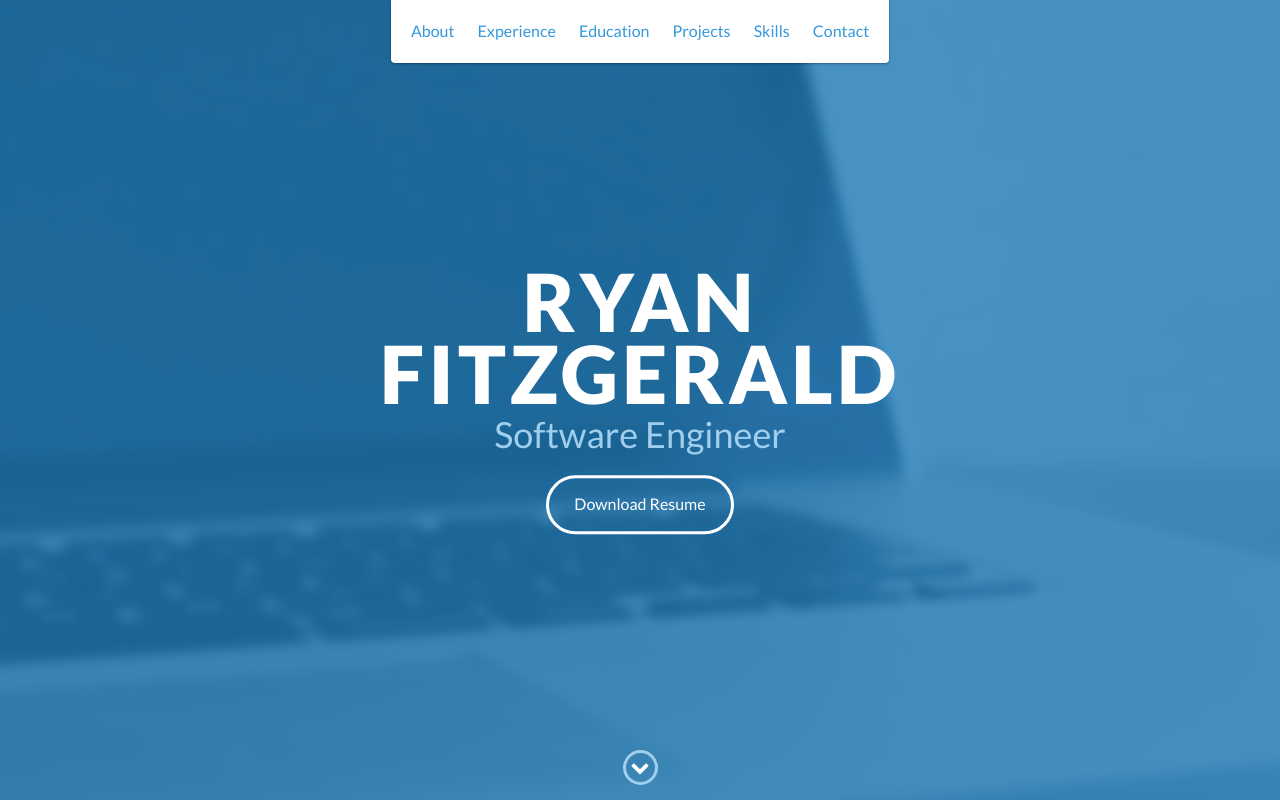
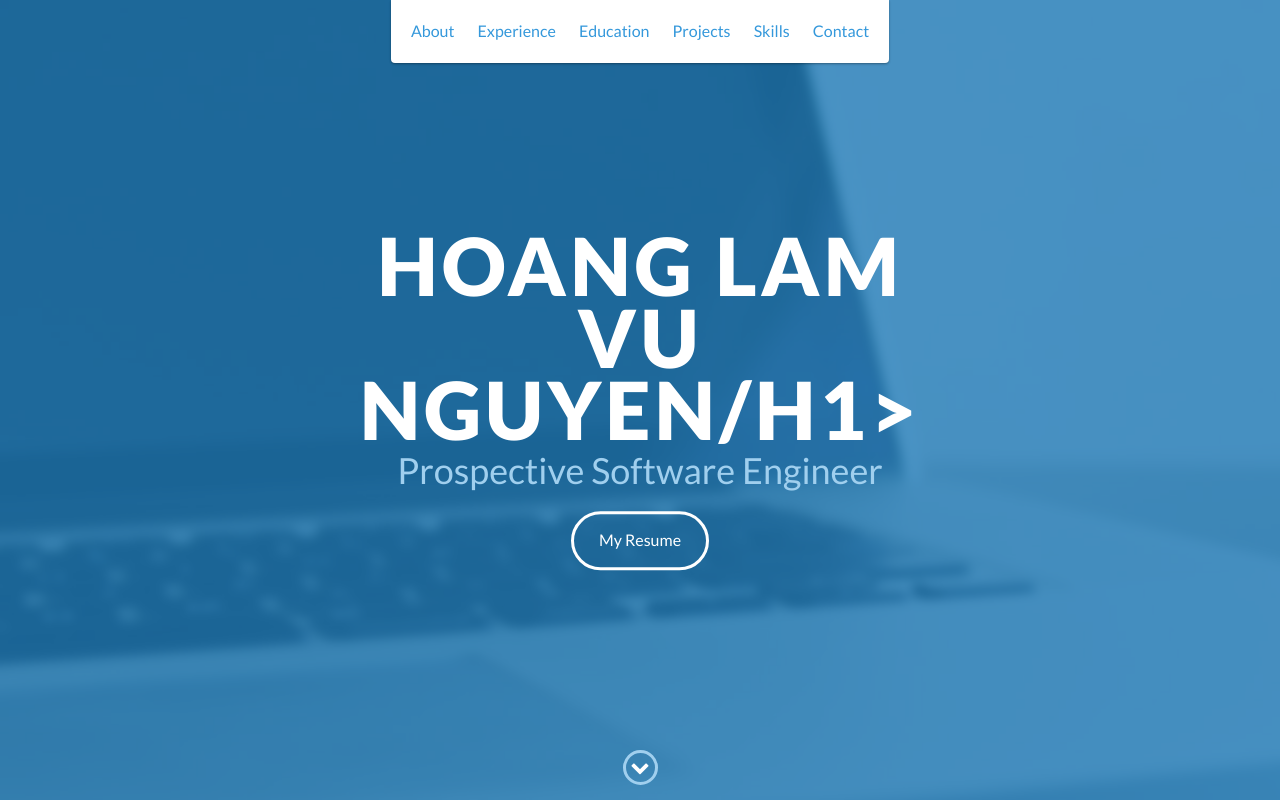
Before and after one commit to hoanglamvu/hoanglamvu.github.io, a plain HTML site: page index.html in a window 1280 px wide. Shown: the top 800 px of the page. Drawn offline with nearby package versions, Linux system fonts and the light colour scheme.

Commit message:
Update index.html

```diff
--- a/index.html
+++ b/index.html
@@ -48,9 +48,9 @@
 
     <div id="lead">
         <div id="lead-content">
-            <h1>Ryan Fitzgerald</h1>
-            <h2>Software Engineer</h2>
-            <a href="#" class="btn-rounded-white">Download Resume</a>
+            <h1>Hoang Lam Vu Nguyen/h1>
+            <h2>Prospective Software Engineer</h2>
+            <a href="#" class="btn-rounded-white">My Resume</a>
         </div>
         <!-- End #lead-content -->
 
```
